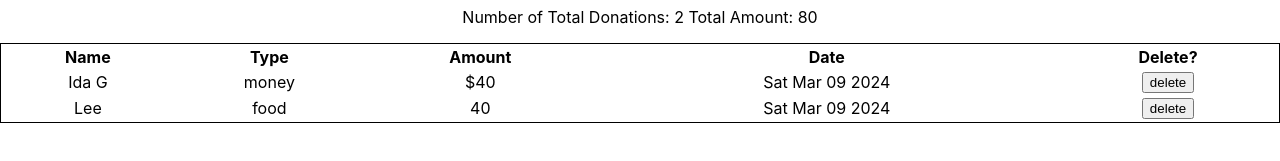
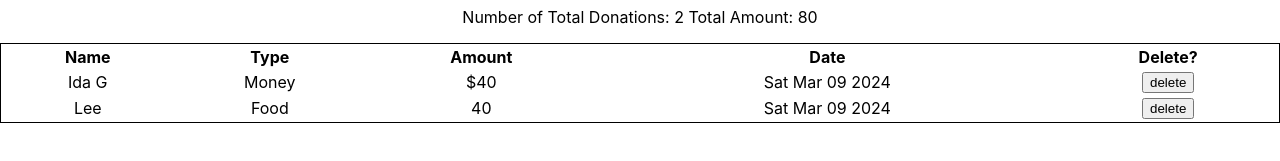
Before and after one commit to idago123/donation-app, a React (Create React App) app: page / in a window 1280 px wide. Shown: the part 223-384 px from the top of the page. Built offline with nearby package versions, Linux system fonts and the light colour scheme.

Commit message:
capitalize type words

```diff
--- a/src/DonationForm.js
+++ b/src/DonationForm.js
@@ -5,13 +5,13 @@ import DonationList from "./DonationList";
 
 let storeDonationData = [{
     "name": "Ida G",
-    "type": "money",
+    "type": "Money",
     "amount": 40,
     "date": new Date()
     },
     {
     "name": "Lee",
-    "type": "food",
+    "type": "Food",
     "amount": 40,
     "date": new Date()
     },
@@ -107,10 +107,10 @@ const DonationForm = () => {
                 <label>
                     Type of Donation:{" "}
                     <select defaultValue={type} onChange={(e) => setType(e.target.value)}>
-                        <option value="select">Select</option>
-                        <option value="money">Money</option>
-                        <option value="food">Food</option>
-                        <option value="clothing">Clothing</option>
+                        <option value="Select">Select</option>
+                        <option value="Money">Money</option>
+                        <option value="Food">Food</option>
+                        <option value="Clothing">Clothing</option>
                     </select>
                 </label>{" "}
                 <label>Amount:{" "}
@@ -126,9 +126,9 @@ const DonationForm = () => {
                         Filter By Type:
                         <select onChange={(e) => filterType(e.target.value)}>
                             <option value="all">View All</option>
-                            <option value="money">Money</option>
-                            <option value="food">Food</option>
-                            <option value="clothing">Clothing</option>
+                            <option value="Money">Money</option>
+                            <option value="Food">Food</option>
+                            <option value="Clothing">Clothing</option>
                         </select>
                     </label>
             </div>
--- a/src/DonationList.js
+++ b/src/DonationList.js
@@ -8,7 +8,7 @@ const DonationList = ({list, deleteDonation}) => {
                 <tr key={i}>
                     <td>{donation.name}</td>
                     <td>{donation.type}</td>
-                    <td>{donation.type === "money" ? `$${donation.amount}` : donation.amount}</td>
+                    <td>{donation.type === "Money" ? `$${donation.amount}` : donation.amount}</td>
                     <td>{new Date(donation.date).toDateString()}</td>
                     <td><button onClick={() => deleteDonation(donation, i)}>delete</button></td>
                 </tr>
```
